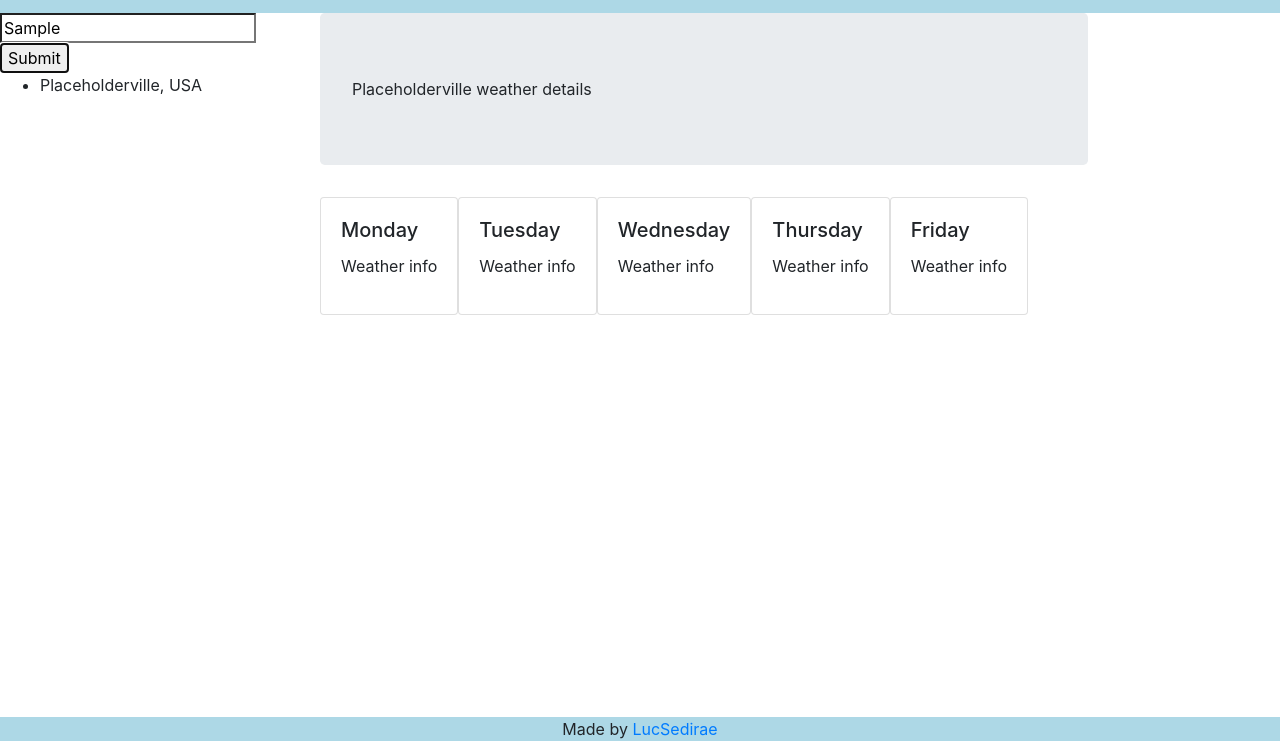
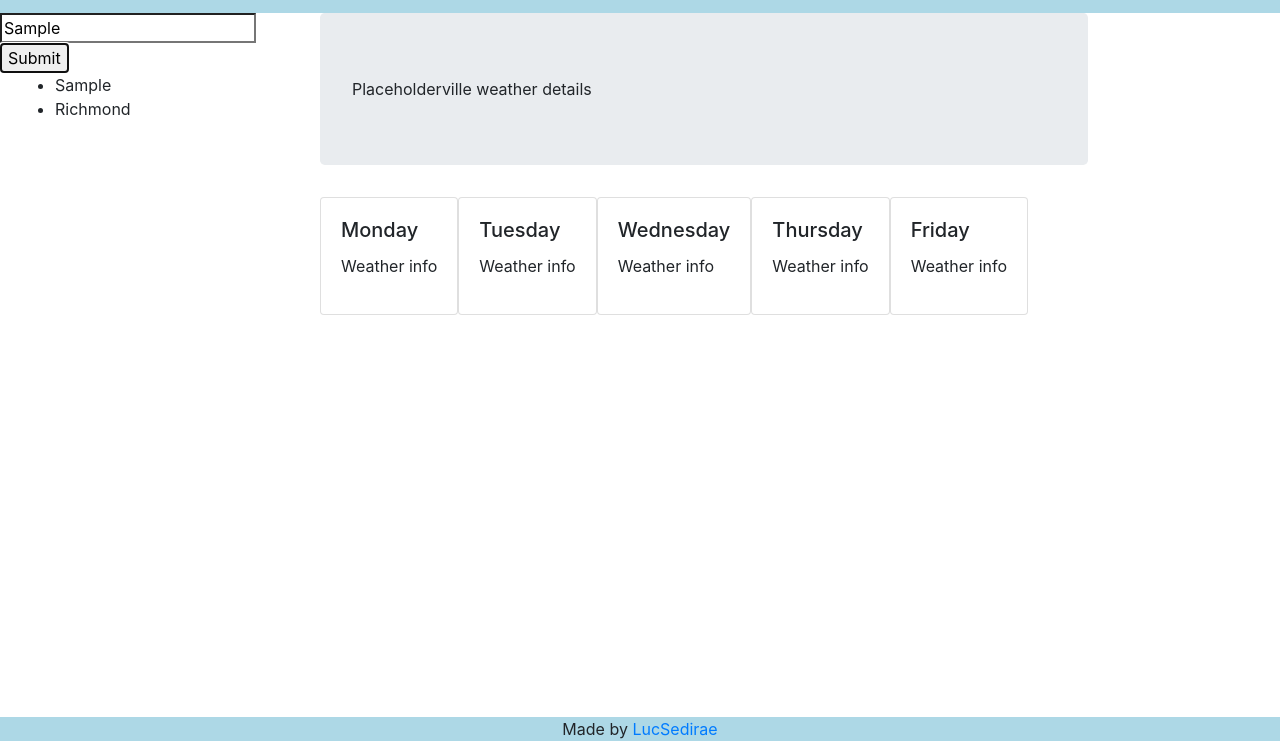
Before and after one commit to lucsedirae/weather-dashboard, a plain HTML site: page index.html in a window 1280 px wide. Both pictures are taken after typing "Sample" into the empty fields and a click on the button "Submit". Shown: the part 59-800 px from the top of the page. Drawn offline with nearby package versions, Linux system fonts and the light colour scheme; no server answers.

Commit message:
Added city list script

```diff
--- a/assets/script/script.js
+++ b/assets/script/script.js
@@ -1,22 +1,55 @@
 // openweather.org api key:
 var apiKey = "22ce314bdb5cf097792a93d02ec2e354";
+var currentCity = "Richmond";
+var cityJSONObj = JSON.parse(localStorage.getItem("storedCities"));
+var cityList = [];
 
 //waits until document is fully loaded then initializes the script
-$(document).ready(function(){
+$(document).ready(function () {
+  //sets cityList to the stored array value
 
+  //write the stored cities to the DOM city list
+  if (cityJSONObj != null) {
+    cityList = cityJSONObj;
+    console.log(cityList);
+    for (var i = 0; i < cityList.length; i++) {
+      $("#city-list").prepend("<li>" + cityList[i] + "</li>");
+    }
+  } else {
+    $("#city-list").prepend("<li>Richmond</li>");
+  }
 
-//Creates the api call retrieving data from openweather.org
-$.ajax({
-    url: "api.openweathermap.org/data/2.5/weather?q={city name}&appid=" + apiKey,
-    method: "GET"
-}).then(function(response){
+  //get the user's input, prepend it to DOM city list, and save to local storage
+  $("#submit-button").click(function () {
+    var userInput = $("#user-input").val();
+    console.log(userInput);
+
+    if (cityJSONObj === null) {
+      cityList.push(userInput);
+      $("#city-list").prepend("<li>" + userInput + "</li>");
+      console.log(cityList);
+    } else {
+      cityList = cityJSONObj;
+      cityList.push(userInput);
+      $("#city-list").prepend("<li>" + userInput + "</li>");
+    }
+    localStorage.setItem("storedCities", JSON.stringify(cityList));
+  });
+
+  //Creates the api call retrieving data from openweather.org
+  $.ajax({
+    url:
+      "http://api.openweathermap.org/data/2.5/weather?q=" +
+      currentCity +
+      "&appid=" +
+      apiKey,
+    method: "GET",
+  }).then(function (response) {
+    //response is the object retrieved by the api call
     console.log(response);
-})
+  });
 
+  //display current weather details to detail jumbotron
 
-
-
-
-
-
+  //Break down and append 5 day forecast
 });
--- a/index.html
+++ b/index.html
@@ -18,14 +18,12 @@
     <div class="row">
         <aside class="col-lg-3">
             <div class="row">
-                <input type="search" placeholder="Enter a city">
-                <button type="submit">Submit</button>
+                <input type="search"  id="user-input" placeholder="Enter a city">
+                <button type="submit" id="submit-button">Submit</button>
             </div>
             <div class="row">
-                <div>
-                    <ul id="city-list">
-                        <li>Placeholderville, USA</li>
-                    </ul>
+                <div class="col-md-12">
+                    <ul id="city-list"></ul>
                 <div>
             </div>
         </aside>
```
